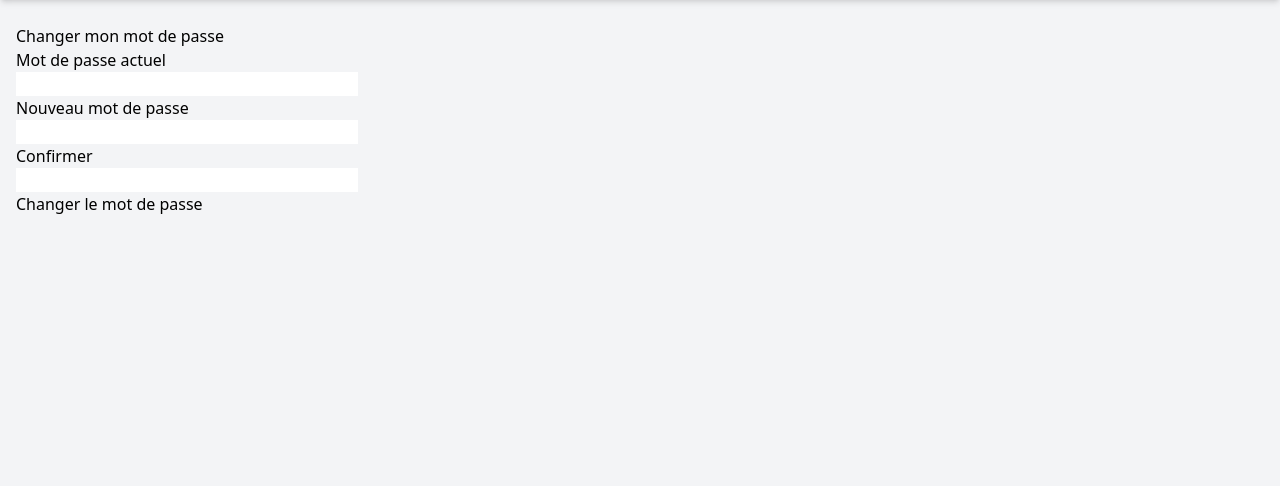
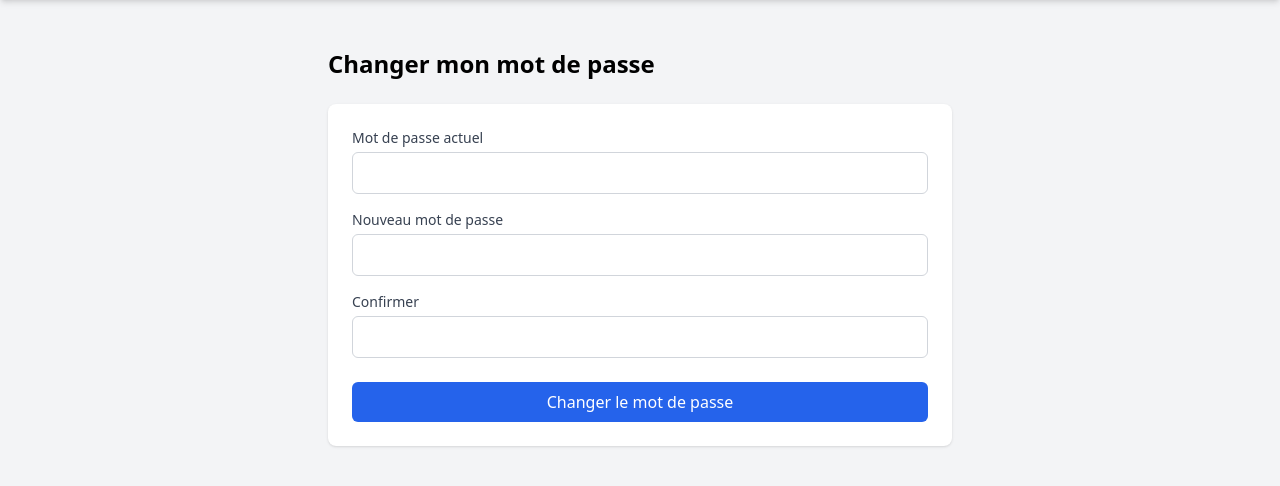
Before and after one commit to didafpunk/nbh_trello_project_python, a Flask app: page /user/change-password in a window 1280 px wide. Shown: the part 56-542 px from the top of the page. Run offline with Flask 3, Linux system fonts and the light colour scheme; the visitor is signed in with stand-in values (Sample User, id 1); some libraries are stand-ins or nearby versions.

Commit message:
Refactoring: Centralisation de verify_password() dans utils/password.py + séparation profil (edit/update)

```diff
--- a/controllers/main_controller.py
+++ b/controllers/main_controller.py
@@ -1,5 +1,5 @@
 from flask import Blueprint, render_template
-from flask_login import login_required, current_user
+from flask_login import login_required
 
 main_bp = Blueprint('main', __name__)
 
@@ -10,4 +10,4 @@ def home():
 @main_bp.route('/dashboard')
 @login_required
 def dashboard():
-    return render_template('dashboard.html', user=current_user)
+    return render_template('dashboard.html')
--- a/controllers/user_controller.py
+++ b/controllers/user_controller.py
@@ -2,30 +2,38 @@ from flask import Blueprint, render_template, redirect, url_for, flash, request
 from flask_login import login_required, current_user
 from extensions import db
 from forms import ProfileForm, ChangePasswordForm
-from werkzeug.security import generate_password_hash
-
+from werkzeug.security import generate_password_hash,check_password_hash
+from hashlib import md5
+from utils.password import verify_password
 user_bp = Blueprint('user', __name__, url_prefix='/user')
 
-# Vérification du mot de passe (hash MD5 salé)
-def verify_password(plain, hashed):
-    import hashlib
-    prefix = "vJemLnU3"
-    suffix = "QUaLtRs7"
-    salted = prefix + plain + suffix
-    computed = hashlib.md5(salted.encode()).hexdigest()
-    return computed == hashed
 
-@user_bp.route('/profile', methods=['GET', 'POST'])
+
+
+@user_bp.route('/profile',methods=['GET'])
 @login_required
 def profile():
+    return render_template('profile.html',user=current_user)
+
+@user_bp.route('/profile/edit', methods=['GET'])
+@login_required
+def edit_profile():
     form = ProfileForm(obj=current_user)
+    return render_template('profile_edit.html', form=form)
+
+@user_bp.route('/profile/update', methods=['POST'])
+@login_required
+def update_profile():
+    form = ProfileForm()
     if form.validate_on_submit():
         current_user.fullname = form.fullname.data
         current_user.mail = form.mail.data
         db.session.commit()
         flash('Profil mis à jour', 'success')
         return redirect(url_for('user.profile'))
-    return render_template('profile.html', form=form)
+    return redirect(url_for('user.edit_profile'))
+
+
 
 @user_bp.route('/change-password', methods=['GET', 'POST'])
 @login_required
--- a/templates/change_password.html
+++ b/templates/change_password.html
@@ -1,30 +1,41 @@
 {% extends "base.html" %}
 
 {% block content %}
-<h2>Changer mon mot de passe</h2>
+<div class="max-w-2xl mx-auto p-6">
+    <h1 class="text-2xl font-bold mb-6">Changer mon mot de passe</h1>
+
+    <div class="bg-white shadow rounded-lg p-6">
         <form method="POST">
             {{ form.hidden_tag() }}
-    <div>
-        {{ form.current_password.label }}<br>
-        {{ form.current_password(size=32) }}
+
+            <div class="mb-4">
+                {{ form.current_password.label(class="block text-sm font-medium text-gray-700 mb-1") }}
+                {{ form.current_password(class="w-full px-3 py-2 border border-gray-300 rounded-md focus:outline-none focus:ring-blue-500 focus:border-blue-500", size=32) }}
                 {% for error in form.current_password.errors %}
-            <span style="color: red;">{{ error }}</span>
+                    <p class="text-red-500 text-sm mt-1">{{ error }}</p>
                 {% endfor %}
             </div>
-    <div>
-        {{ form.new_password.label }}<br>
-        {{ form.new_password(size=32) }}
+
+            <div class="mb-4">
+                {{ form.new_password.label(class="block text-sm font-medium text-gray-700 mb-1") }}
+                {{ form.new_password(class="w-full px-3 py-2 border border-gray-300 rounded-md focus:outline-none focus:ring-blue-500 focus:border-blue-500", size=32) }}
                 {% for error in form.new_password.errors %}
-            <span style="color: red;">{{ error }}</span>
+                    <p class="text-red-500 text-sm mt-1">{{ error }}</p>
                 {% endfor %}
             </div>
-    <div>
-        {{ form.confirm.label }}<br>
-        {{ form.confirm(size=32) }}
+
+            <div class="mb-6">
+                {{ form.confirm.label(class="block text-sm font-medium text-gray-700 mb-1") }}
+                {{ form.confirm(class="w-full px-3 py-2 border border-gray-300 rounded-md focus:outline-none focus:ring-blue-500 focus:border-blue-500", size=32) }}
                 {% for error in form.confirm.errors %}
-            <span style="color: red;">{{ error }}</span>
+                    <p class="text-red-500 text-sm mt-1">{{ error }}</p>
                 {% endfor %}
             </div>
-    <div>{{ form.submit() }}</div>
+
+            <div>
+                {{ form.submit(class="w-full bg-blue-600 text-white py-2 px-4 rounded-md hover:bg-blue-700 transition duration-150 ease-in-out") }}
+            </div>
         </form>
+    </div>
+</div>
 {% endblock %}
--- a/templates/dashboard.html
+++ b/templates/dashboard.html
@@ -4,6 +4,6 @@
 <div class="bg-trello text-white p-4 rounded-lg shadow-md">
 
 <h1>Bienvenue sur ton tableau de bord</h1>
-<p>Connecté en tant que : {{ user.fullname }}</p>
+<p>Connecté en tant que : {{ current_user.fullname }}</p>
 </div>
 {% endblock %}
```
Also changed, not shown: controllers/auth_controller.py (+1 -12 lines), templates/profile.html (+10 -19 lines), templates/profile_edit.html (added, +27 -0 lines), utils/password.py (added, +16 -0 lines). Lines whose indentation alone changed are shown as unchanged.
